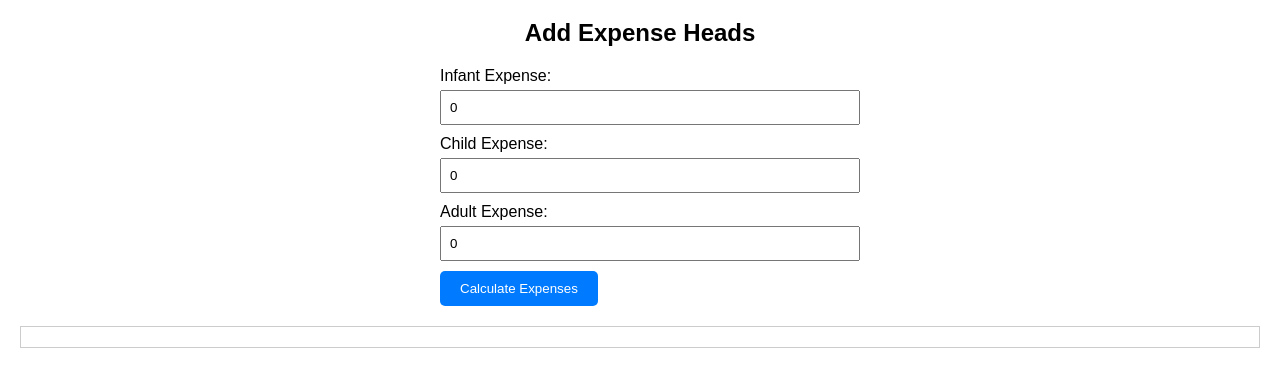
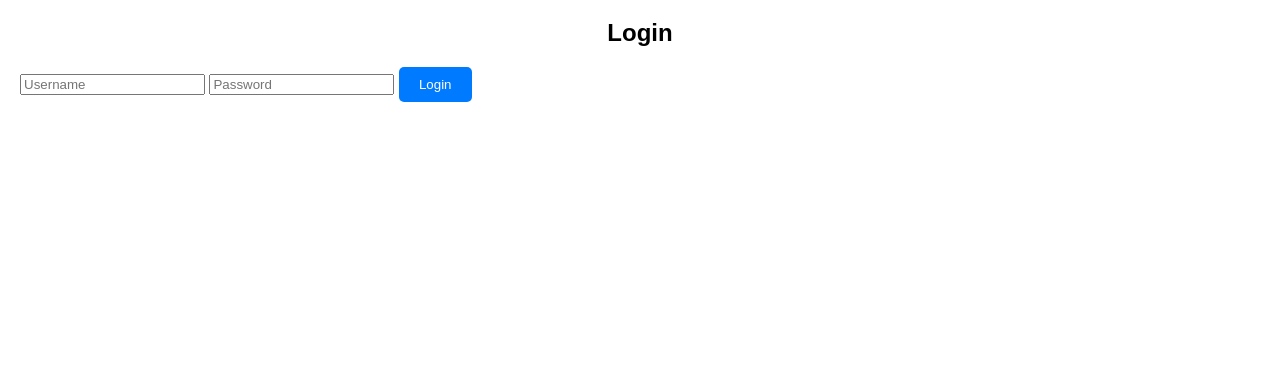
Before and after one commit to brite-v/events, a plain HTML site: page index.html in a window 1280 px wide. Shown: the part 81-468 px from the top of the page. Drawn offline with Linux system fonts and the light colour scheme.

Commit message:
Update index.html

```diff
--- a/index.html
+++ b/index.html
@@ -9,22 +9,27 @@
 <body>
   <h1>Expense Management</h1>
 
-  <h2>Add Expense Heads</h2>
-  <form id="expenseForm">
-    <label for="infantExpense">Infant Expense:</label>
-    <input type="number" id="infantExpense" min="0" value="0"><br>
+  <div id="loginForm">
+    <h2>Login</h2>
+    <input type="text" id="username" placeholder="Username">
+    <input type="password" id="password" placeholder="Password">
+    <button onclick="login()">Login</button>
+  </div>
 
-    <label for="childExpense">Child Expense:</label>
-    <input type="number" id="childExpense" min="0" value="0"><br>
+  <div id="adminPanel" style="display: none;">
+    <!-- Admin functionalities -->
+    <h2>Admin Panel</h2>
+    <button onclick="addFamily()">Add Family</button>
+    <button onclick="addEvent()">Add Event</button>
+    <button onclick="calculateExpenses()">Calculate Expenses</button>
+    <button onclick="logout()">Logout</button>
+  </div>
 
-    <label for="adultExpense">Adult Expense:</label>
-    <input type="number" id="adultExpense" min="0" value="0"><br>
-
-    <button type="button" onclick="calculateExpenses()">Calculate Expenses</button>
-  </form>
-
-  <div id="expenseResult">
-    <!-- Expenses will be displayed here -->
+  <div id="familyPanel" style="display: none;">
+    <!-- Family member functionalities -->
+    <h2>Family Panel</h2>
+    <!-- Add family member functionalities here -->
+    <button onclick="logout()">Logout</button>
   </div>
 
   <script src="script.js"></script>
```
